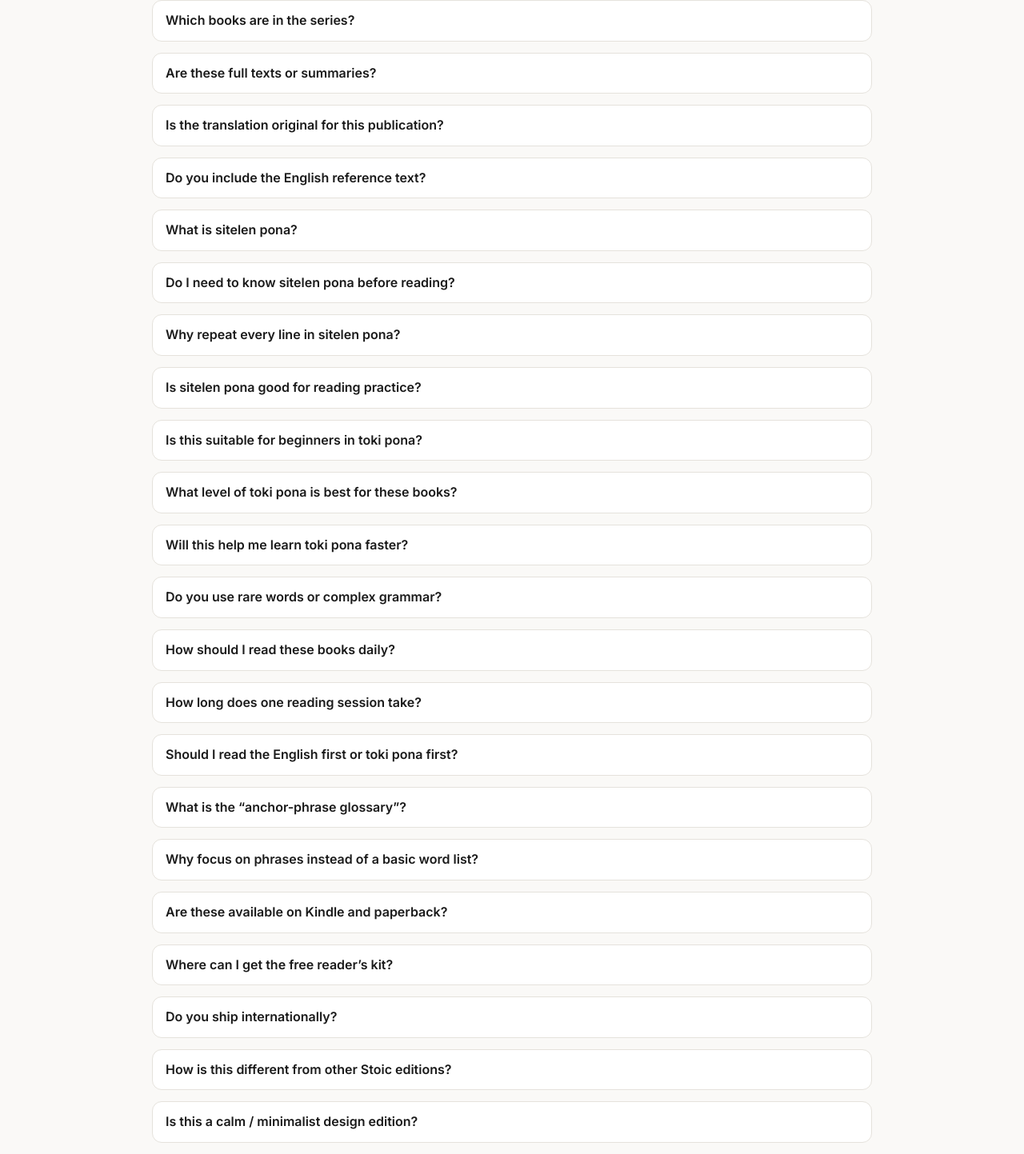
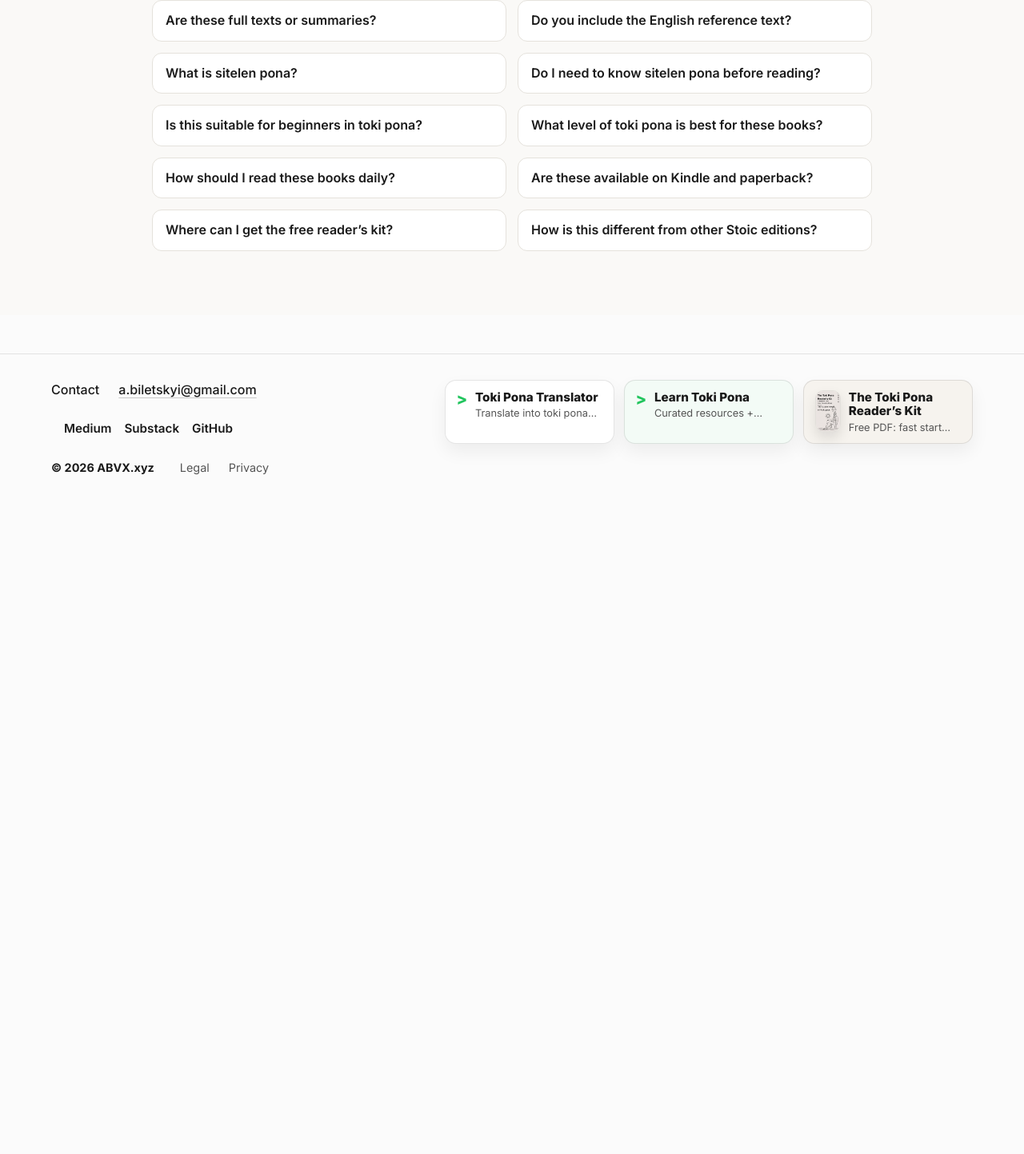
Before and after one commit to markoblogo/stoic-wisdom-series, a Next.js app: page /en in a window 1280 px wide. Shown: the part 7081-8524 px from the top of the page at 80% size. After the commit the page ends 7709 px from the top, so only its background shows below. Built offline with nearby package versions, Linux system fonts and the light colour scheme; a web font is replaced by a local one.

Commit message:
Shorten FAQ and switch to two-column layout

```diff
--- a/src/components/FAQ.module.css
+++ b/src/components/FAQ.module.css
@@ -24,6 +24,7 @@
     gap: 14px;
     max-width: 900px;
     margin: 0 auto;
+    grid-template-columns: repeat(2, minmax(0, 1fr));
 }
 
 .item {
@@ -48,3 +49,9 @@
     color: #333;
     line-height: 1.6;
 }
+
+@media (max-width: 900px) {
+    .list {
+        grid-template-columns: 1fr;
+    }
+}
--- a/src/dictionaries/en.json
+++ b/src/dictionaries/en.json
@@ -89,10 +89,6 @@
         "a": "They are full editions in a structured reading format, not short summaries. The editing focuses on clarity and pacing, while keeping the work complete as a book."
       },
       {
-        "q": "Is the translation original for this publication?",
-        "a": "Yes. The toki pona translation is created specifically for these editions, with consistency across the series and with a glossary built from recurring phrases."
-      },
-      {
         "q": "Do you include the English reference text?",
         "a": "Yes. Each book includes a public-domain English reference text so you can verify meaning and compare choices made in the translation."
       },
@@ -105,14 +101,6 @@
         "a": "No. You can read the Latin script first. The sitelen pona layer is there for slower rereading and for building recognition over time."
       },
       {
-        "q": "Why repeat every line in sitelen pona?",
-        "a": "Repetition lowers friction. You first read meaning in Latin script, then you meet the same meaning again visually. That second pass often catches what the mind skipped."
-      },
-      {
-        "q": "Is sitelen pona good for reading practice?",
-        "a": "Yes, especially for retention. It encourages deliberate pace, strengthens pattern recognition, and makes rereading feel like practice instead of repetition."
-      },
-      {
         "q": "Is this suitable for beginners in toki pona?",
         "a": "It works best for motivated beginners who can tolerate ambiguity and rereading. If you’re brand new, start with a short guide, then return to the books with the glossary as support."
       },
@@ -121,32 +109,8 @@
         "a": "Intermediate is the sweet spot: you’ll read smoothly and still learn. Advanced readers use the books to refine style, consistency, and moral vocabulary."
       },
       {
-        "q": "Will this help me learn toki pona faster?",
-        "a": "It can, if you treat it as daily input. The repeated phrase frames and two-layer format help you internalize patterns rather than memorize isolated words."
-      },
-      {
-        "q": "Do you use rare words or complex grammar?",
-        "a": "The language stays within toki pona’s core style. Complexity comes mostly from ethics: careful distinctions, repeated frames, and disciplined phrasing."
-      },
-      {
         "q": "How should I read these books daily?",
         "a": "Read one short section, then reread the same lines in sitelen pona. Pick one “anchor phrase” and use it as a rule for your day."
-      },
-      {
-        "q": "How long does one reading session take?",
-        "a": "Many readers use 5–15 minutes. The format is designed for short daily sessions that build momentum through repetition."
-      },
-      {
-        "q": "Should I read the English first or toki pona first?",
-        "a": "Start with toki pona for the “clean pass.” Use English only when a line feels unstable or you want to verify nuance."
-      },
-      {
-        "q": "What is the “anchor-phrase glossary”?",
-        "a": "It’s a list of recurring phrases used as stable frames: decision rules, moral tests, and common patterns. It’s meant to be reused, not just looked up."
-      },
-      {
-        "q": "Why focus on phrases instead of a basic word list?",
-        "a": "Ethics lives in patterns, not isolated words. Phrases show how meaning behaves under pressure, and they keep your reading consistent across chapters."
       },
       {
         "q": "Are these available on Kindle and paperback?",
@@ -157,24 +121,8 @@
         "a": "The reader’s kit is linked from the series page and includes a quick orientation for reading toki pona and sitelen pona in this format."
       },
       {
-        "q": "Do you ship internationally?",
-        "a": "Availability depends on Amazon’s regional printing and shipping. Most readers in the US and parts of Europe can order without extra steps."
-      },
-      {
         "q": "How is this different from other Stoic editions?",
         "a": "The difference is the reading system: minimal language, two-layer reread with sitelen pona, English reference for checking, and a phrase-based glossary for consistency."
-      },
-      {
-        "q": "Is this a calm / minimalist design edition?",
-        "a": "Yes. The layout is intentionally spacious and quiet, designed to reduce distraction and support slow reading."
-      },
-      {
-        "q": "Why read Stoicism in a minimalist language?",
-        "a": "Because fewer words force cleaner decisions. When language can’t hide behind complexity, you notice motives, trade-offs, and self-deception faster."
-      },
-      {
-        "q": "Can I use this as a daily moral decision guide?",
-        "a": "Yes. The books are built around practical tests: what to do, what not to trade away, and how to stay stable under pressure."
       }
     ]
   },
--- a/src/dictionaries/tp.json
+++ b/src/dictionaries/tp.json
@@ -89,10 +89,6 @@
         "a": "lipu ni li lipu ale. ona li lipu lili pi sona wan ala. taso nasin pi pali lipu li pona tawa lukin weka e nasa."
       },
       {
-        "q": "ante toki ni li pali sin tawa lipu ni anu seme?",
-        "a": "lon. ante toki toki pona li pali sin tawa kulupu lipu ni. ona li awen sama lon lipu mute, li jo e kulupu toki pi kama lon mute."
-      },
-      {
         "q": "toki Inli li lon lipu ni anu seme?",
         "a": "lon. toki Inli li lon tawa ni: sina ken lukin e kon, ken ante e lukin, ken alasa e lon pi sona."
       },
@@ -105,14 +101,6 @@
         "a": "ala. sina ken lukin e toki pona kepeken sitelen Lasina open. sitelen pona li tawa lukin sin pi tenpo lili, li tawa kama sona lon tenpo."
       },
       {
-        "q": "tan seme la sitelen pona li toki sin e toki ale?",
-        "a": "tan ni: lukin sin li pona. sina lukin e kon kepeken sitelen Lasina, poka la sina lukin e kon sama kepeken sitelen pona. lukin sin li ken alasa e ijo pi tawa weka lon lawa."
-      },
-      {
-        "q": "sitelen pona li pona tawa pali pi kama sona anu seme?",
-        "a": "lon. ona li pona tawa awen sona. ona li wile e tenpo pi tawa ala, li pona e lukin pi nasin sama, li pali e lukin sin sama pali pona, sama lukin taso ala."
-      },
-      {
         "q": "lipu ni li pona tawa jan pi kama sona lon toki pona anu seme?",
         "a": "ona li pona tawa jan pi open, taso jan ni o wile awen, o ken lukin sin. sina jan pi open mute la o kama sona tan lipu lili, lon tenpo kama la o tawa lipu ni kepeken kulupu toki."
       },
@@ -121,32 +109,8 @@
         "a": "jan pi sona meso li pona mute: ona li ken lukin pona, li ken kama sona sin. jan pi sona suli li kepeken lipu ni tawa pona e nasin toki, tawa awen sama, tawa wawa e sona pi pali pona."
       },
       {
-        "q": "lipu ni li ken pali e ni: mi kama sona pi toki pona kepeken tenpo lili anu seme?",
-        "a": "ken. taso sina o kepeken ona lon tenpo suno ale. kulupu toki pi kama lon mute en lukin tu li pana e sona pi nasin sama, pi lipu nimi taso ala."
-      },
-      {
-        "q": "lipu ni li kepeken nimi pi mute ala anu nasin toki pi suli anu seme?",
-        "a": "toki li awen lon nasin pona pi toki pona. suli li kama tan sona pi pali pona: ante lili pi kon, kulupu toki pi kama lon mute, nasin toki pi awen."
-      },
-      {
         "q": "mi o lukin e lipu ni lon tenpo suno ale kepeken nasin seme?",
         "a": "o lukin e kipisi lili. o lukin sin e toki sama kepeken sitelen pona. o kama jo e toki wan pi kama lon mute, o kepeken ona tawa lawa e tenpo suno sina."
-      },
-      {
-        "q": "tenpo pi lukin lipu wan li suli seme?",
-        "a": "jan mute li kepeken tenpo lili: tenpo 5 tawa tenpo 15. nasin lipu li pali tawa ni: lukin lili lon tenpo suno ale li kama suli lon tenpo mute."
-      },
-      {
-        "q": "mi o lukin e toki Inli open anu mi o lukin e toki pona open?",
-        "a": "o lukin e toki pona open tawa lukin pi kon. toki Inli la o kepeken ona taso lon tenpo ni: sina pilin e pakala, anu sina wile sona e ante lili pi kon."
-      },
-      {
-        "q": "kulupu toki pi kama lon mute li seme?",
-        "a": "ni li lipu pi kulupu toki pi kama lon mute. toki ni li sama lawa: ona li pana e nasin pi pali pona, e nasin pi alasa sona, e nasin pi awen pona. sina o kepeken ona lon tenpo mute, lon lukin taso ala."
-      },
-      {
-        "q": "tan seme la lipu ni li pana e kulupu toki, li pana ala e lipu nimi taso?",
-        "a": "sona pi pali pona li lon nasin, li lon kulupu, li lon toki lon tenpo. nimi taso la kon li ken tawa ante. kulupu toki li awen e kon, li pana e nasin sama lon lipu mute."
       },
       {
         "q": "lipu ni li lon ilo Kindle en lipu palisa anu seme?",
@@ -157,24 +121,8 @@
         "a": "sina ken kama jo e ijo ni tan lipu pi kulupu lipu. ona li pana e nasin pi kama sona, tawa lukin e toki pona en sitelen pona lon nasin lipu ni."
       },
       {
-        "q": "pana lipu tawa ma ante li lon anu seme?",
-        "a": "ni li wile lukin lon nasin pana pi lipu. ma mute la sina ken kama jo. taso tenpo la ma ante li jo ala e nasin pona."
-      },
-      {
         "q": "lipu ni li ante seme tan lipu ante pi sona stoika?",
         "a": "ante li lon nasin lukin: toki pona li lili, sitelen pona li pana e lukin sin, toki Inli li lon tawa sona, kulupu toki li pana e awen sama lon lipu ale."
-      },
-      {
-        "q": "lipu ni li jo e sitelen pi lete pilin, li jo e nasin pi nasa ala anu seme?",
-        "a": "lon. lipu li jo e kon pi wile lili, li jo e ma pi ken lili. ona li weka e nasa, li pona tawa lukin lili, lukin awen."
-      },
-      {
-        "q": "tan seme la mi o lukin e sona stoika kepeken toki pona?",
-        "a": "tan ni: nimi li lili la lawa li wile pana e kon pona. toki li ken len ala e wile insa. sina ken lukin e esun ike, e wile len, e toki len lon tenpo lili."
-      },
-      {
-        "q": "mi ken kepeken lipu ni tawa pilin e pali pona lon tenpo suno ale anu seme?",
-        "a": "lon. lipu ni li pana e pali pi wile sona: mi o pali seme, mi o esun ala e seme, mi o awen pona lon tenpo pi wawa utala."
       }
     ]
   },
```
